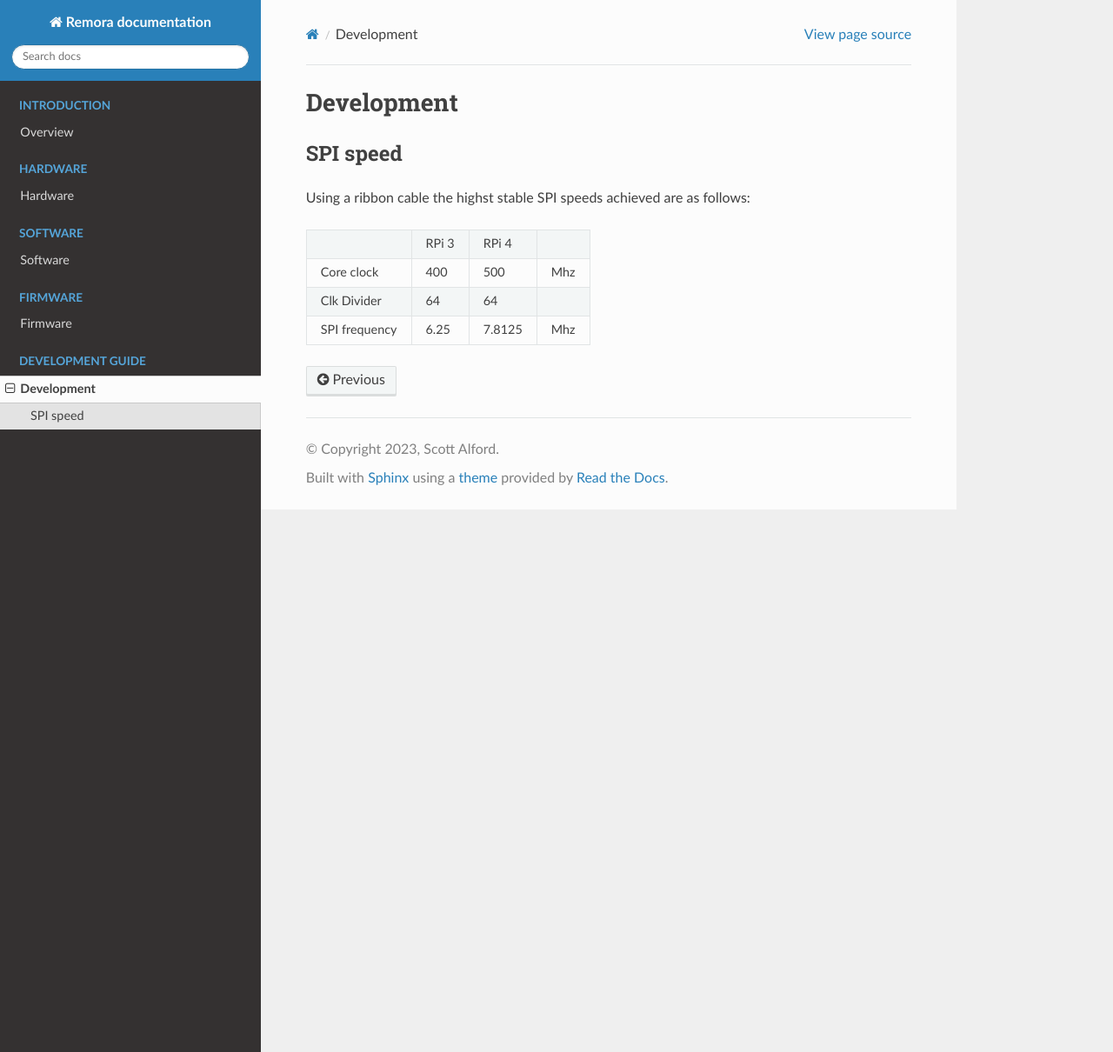
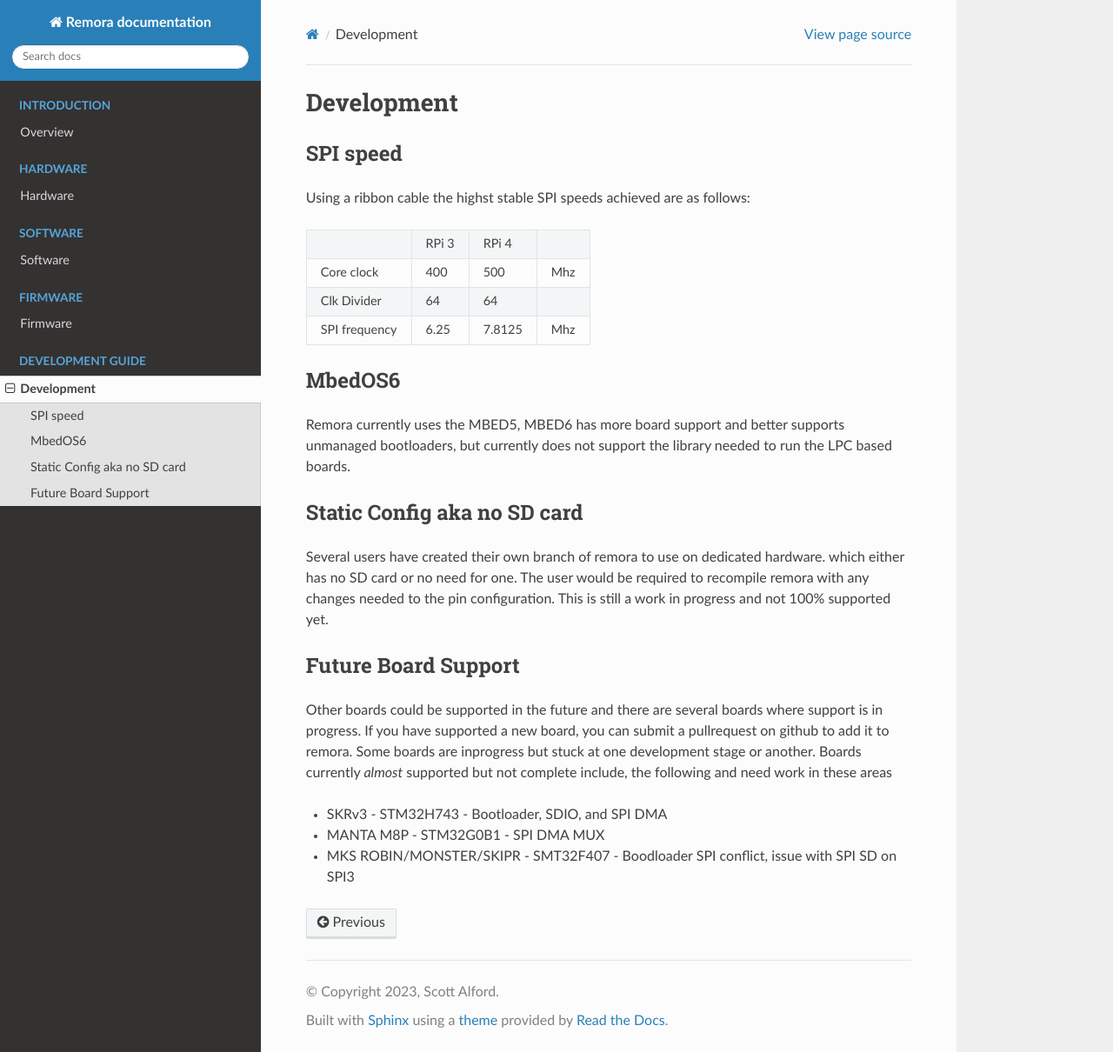
Before and after one commit to scottalford75/Remora-docs, a Sphinx documentation site: the page built from docs/source/development/development.rst, in a window 1280 px wide and 1210 px high. Shown: the whole window at 87% size. Built offline with Sphinx 7.4.7 and the Read the Docs theme 2.0.0, drawn with Linux system fonts in a browser that asks for light colours; pages that are not in the unit, such as notebooks, are missing from menus.

Commit message:
Update development.rst

```diff
--- a/docs/source/development/development.rst
+++ b/docs/source/development/development.rst
@@ -16,3 +16,21 @@ Using a ribbon cable the highst stable SPI speeds achieved are as follows:
 +---------------+-------+--------+-----+
 | SPI frequency | 6.25  | 7.8125 | Mhz |
 +---------------+-------+--------+-----+
+
+MbedOS6
+--------
+Remora currently uses the MBED5, MBED6 has more board support and better supports unmanaged bootloaders, but currently does not support the library needed to run the LPC based boards.
+
+Static Config aka no SD card
+----------------------------
+
+Several users have created their own branch of remora to use on dedicated hardware. which either has no SD card or no need for one. The user would be required to recompile remora with any changes needed to the pin configuration. This is still a work in progress and not 100% supported yet.
+
+Future Board Support
+--------------------
+
+Other boards could be supported in the future and there are several boards where support is in progress. If you have supported a new board, you can submit a pullrequest on github to add it to remora. Some boards are inprogress but stuck at one development stage or another. Boards currently *almost* supported but not complete include, the following and need work in these areas
+
+- SKRv3 - STM32H743 - Bootloader, SDIO, and SPI DMA
+- MANTA M8P - STM32G0B1 - SPI DMA MUX
+- MKS ROBIN/MONSTER/SKIPR - SMT32F407 - Boodloader SPI conflict, issue with SPI SD on SPI3
```
